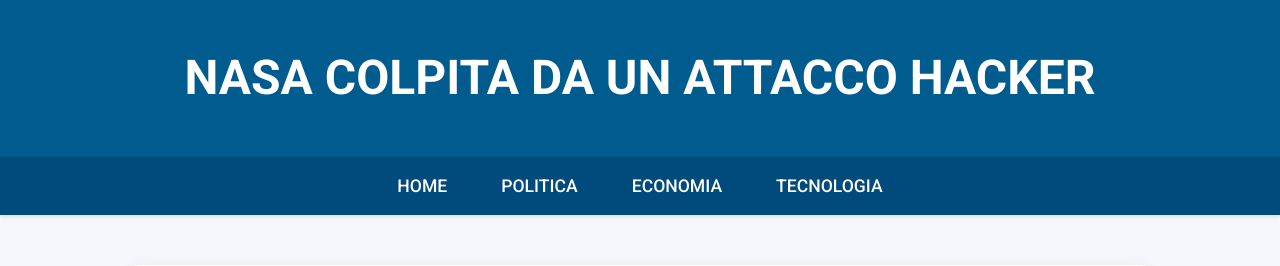
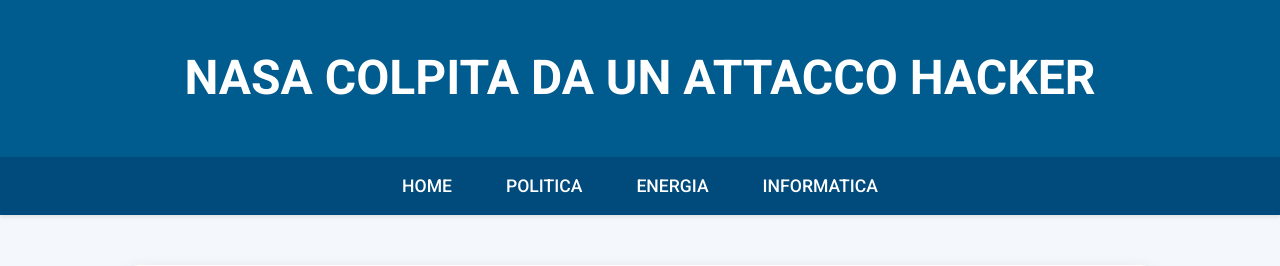
Before and after one commit to FabioReggiani22/Notizie, a plain HTML site: page notizia3.html in a window 1280 px wide. Shown: the top 266 px of the page. Drawn offline with Linux system fonts and the light colour scheme.

Commit message:
mi ero dimenticato

```diff
--- a/notizia3.html
+++ b/notizia3.html
@@ -125,8 +125,8 @@
 <nav>
     <a href="index.html">Home</a>
     <a href="notizia1.html">Politica</a>
-    <a href="notizia2.html">Economia</a>
-    <a href="notizia3.html">Tecnologia</a>
+    <a href="notizia2.html">Energia</a>
+    <a href="notizia3.html">Informatica</a>
 </nav>
 
 <div class="container">
```
